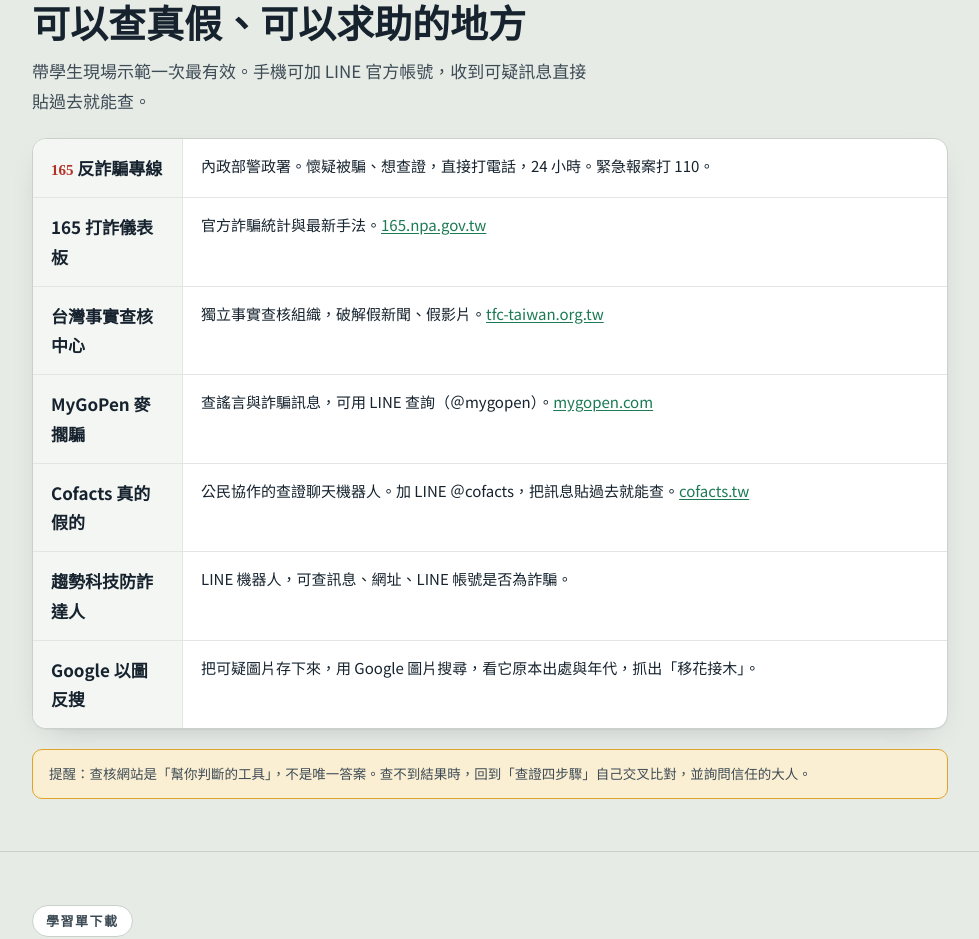
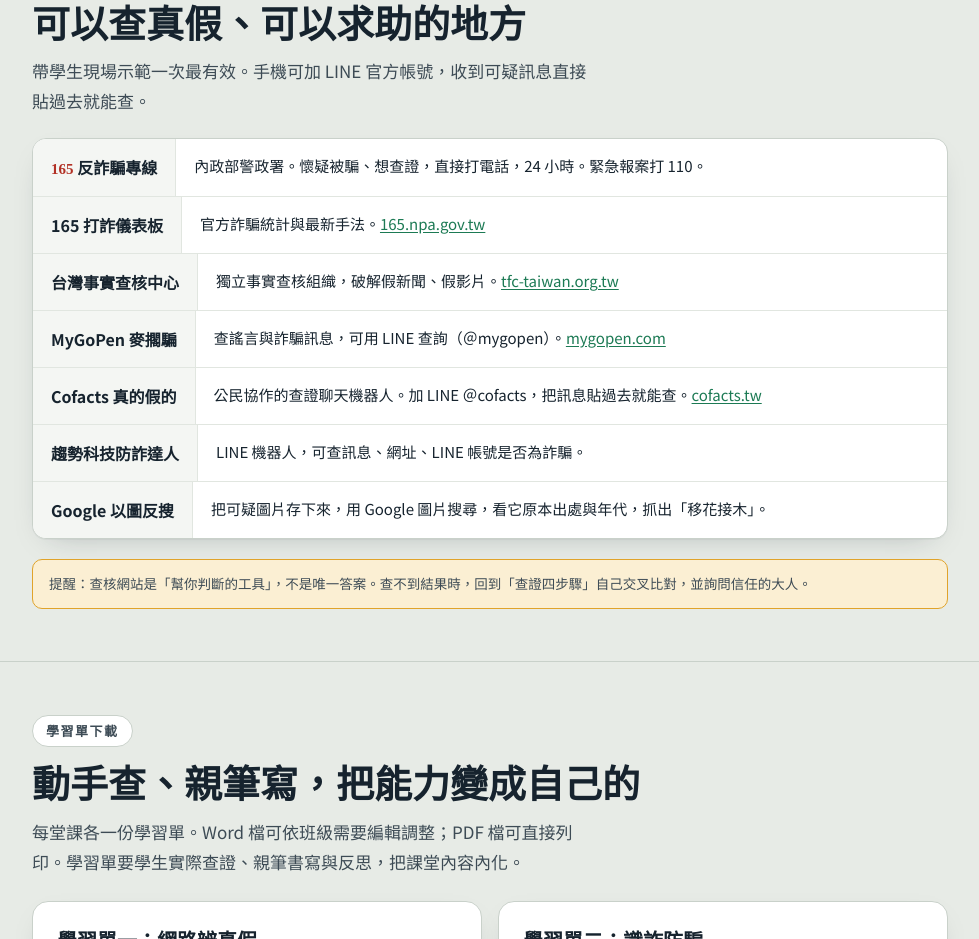
Before and after one commit to hwcesdragon-dot/anti-scam-class, a plain HTML site: page index.html in a window 1280 px wide. Shown: the part 8360-9299 px from the top of the page, without its empty margins (150-1129 px from the left). Drawn offline with Linux system fonts and the light colour scheme.

Commit message:
Add files via upload

```diff
--- a/index.html
+++ b/index.html
@@ -185,9 +185,9 @@
 
   /* ---------- resource table ---------- */
   .res{margin-top:22px; border:1px solid var(--line); border-radius:14px; overflow:hidden; background:var(--panel); box-shadow:var(--shadow)}
-  .res-row{display:grid; grid-template-columns:150px 1fr; border-top:1px solid var(--line-soft)}
+  .res-row{display:grid; grid-template-columns:auto 1fr; border-top:1px solid var(--line-soft)}
   .res-row:first-child{border-top:0}
-  .res-row .name{padding:14px 18px; font-weight:700; background:#F4F6F3; border-right:1px solid var(--line-soft)}
+  .res-row .name{padding:14px 18px; font-weight:700; font-size:16px; white-space:nowrap; background:#F4F6F3; border-right:1px solid var(--line-soft)}
   .res-row .desc{padding:14px 18px; font-size:15px}
   .res-row .desc a{color:var(--true); text-decoration:underline; text-underline-offset:2px; word-break:break-all}
   @media(max-width:560px){
```
